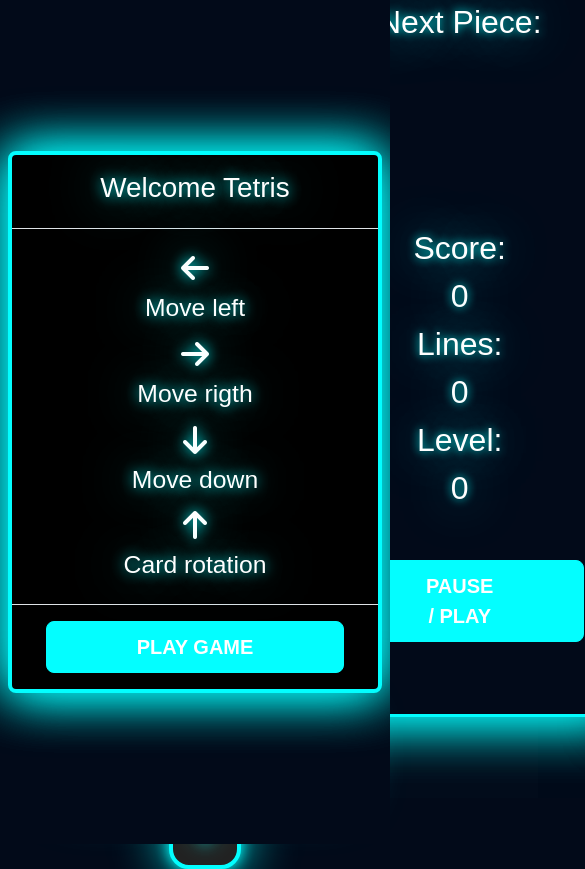
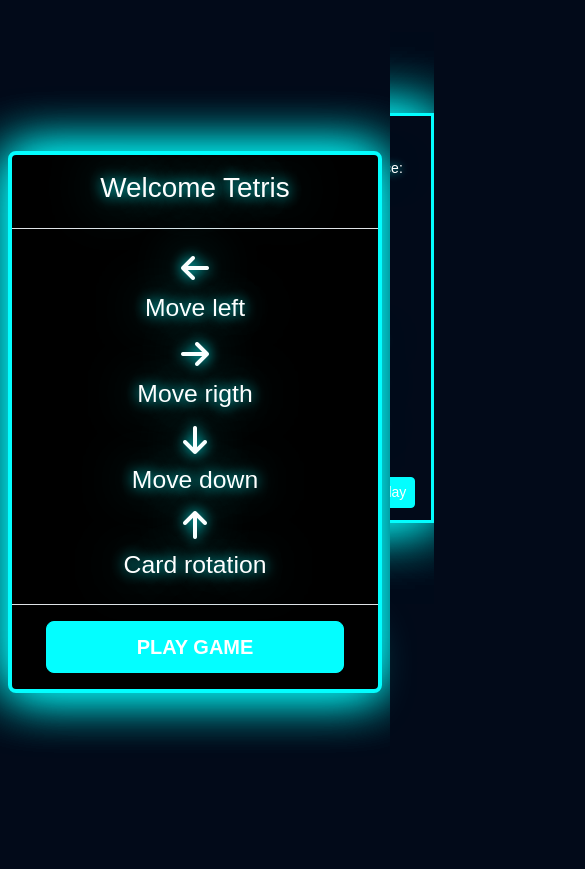
Before and after one commit to Ale8604/tetris, a plain HTML site: page index.html in a window 390 px wide. Shown: the top 869 px of the page, 585 px wide, since content can reach past the window. After the commit the page ends 844 px from the top, so only its background shows below. Drawn offline with nearby package versions, Linux system fonts and the light colour scheme.

Commit message:
versión de celular

```diff
--- a/index.html
+++ b/index.html
@@ -27,7 +27,7 @@
             <div>Level:</div>
             <div id="level"></div>
             <br>
-            <button onclick="pausar()" class="btn btn-play btn-lg">Pause / Play</button>
+            <button onclick="pausar()" class="btn btn-play btn-md">Pause / Play</button>
         </div>
 
     </div>
--- a/src/style.css
+++ b/src/style.css
@@ -55,14 +55,7 @@ body {
 
 }
 
-.btn-play{
-    padding: 10px 90px;
-    font-weight: 700;
-    text-transform: uppercase;
-    margin-bottom: 40px;
 
-
-}
 .btn-play {
     cursor: pointer;
     background-color: 0 3px 5px 5px #03feff;
@@ -141,3 +134,47 @@ body {
     background-color: rgb(34, 34, 34);
     text-shadow: 0 0 14px #03feff, 0 0 24px #03feff;
 }
+
+
+.botones {
+    display:flex ;
+    margin: auto;
+}
+
+.modal-backdrop{
+    width: 100%;
+    height: 100%;
+}
+
+@media (min-width: 768px) {
+    .btn-play{
+        padding: 10px 90px;
+        font-weight: 700;
+        text-transform: uppercase;
+        margin-bottom: 40px;
+        font-size: 1.25rem;
+        border-radius: 0.5rem;
+
+    }
+}
+
+@media (max-width: 767px) and (min-width: 481px) {
+
+}
+@media (max-width: 480px) {
+    .text {
+        font-size: 0.875rem;
+    }
+    .btn-play{
+        padding: 0.25rem 0.5rem;
+        font-size: 0.875rem;
+        border-radius: 0.25rem;
+    }
+    .content {
+        height: 410px;
+        margin: auto auto 0 auto;
+    }
+    .botones {
+        font-size: 1rem;
+    }
+}
```
